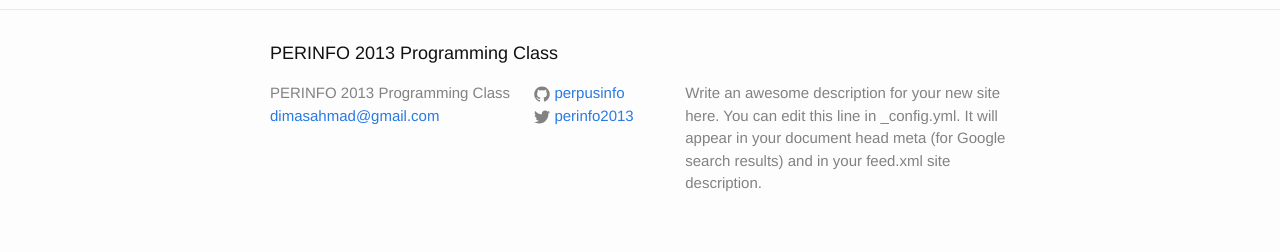
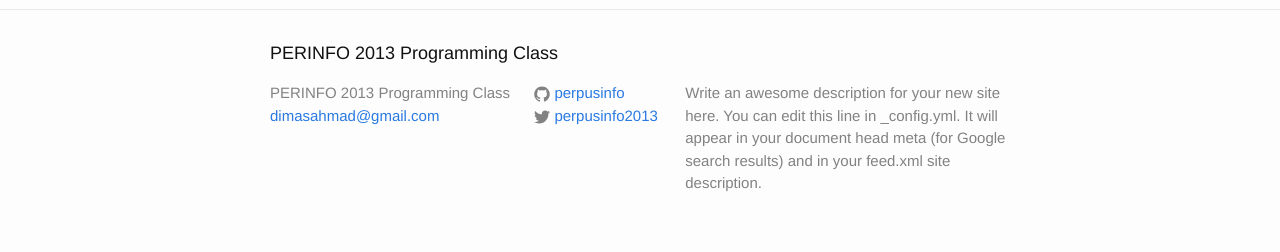
Before and after one commit to perpusinfo/training, a Jekyll site: the page built from _posts/2014-10-04-welcome-to-jekyll.markdown, in a window 1280 px wide. Shown: the part 689-941 px from the top of the page. Built offline with Jekyll 4.4.1, drawn with Linux system fonts in a browser that asks for light colours.

Commit message:
rolling back, my bad

```diff
--- a/_config.yml
+++ b/_config.yml
@@ -7,7 +7,7 @@ description: > # this means to ignore newlines until "baseurl:"
   Google search results) and in your feed.xml site description.
 baseurl: "/training/" # the subpath of your site, e.g. /blog/
 url: "http://perpusinfo.github.io" # the base hostname & protocol for your site
-twitter_username: perinfo2013
+twitter_username: perpusinfo2013
 github_username:  perpusinfo
 
 # Build settings
```
